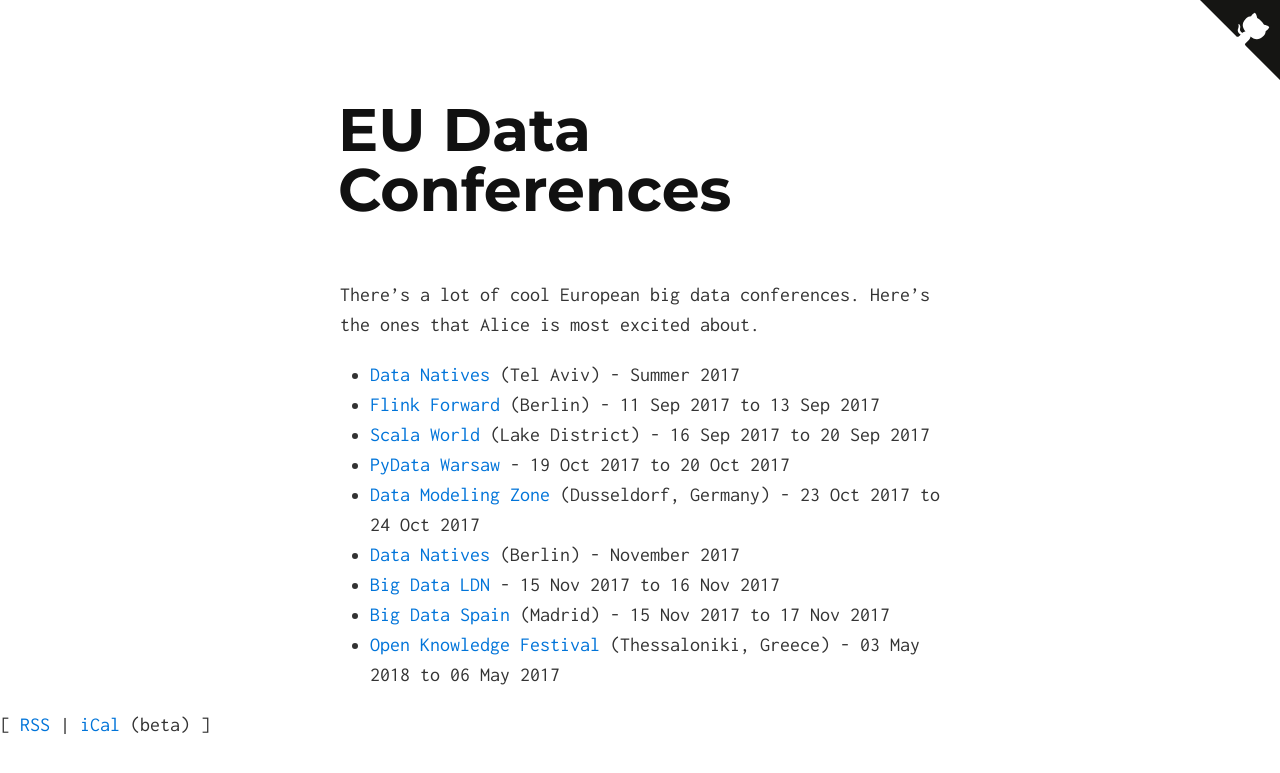
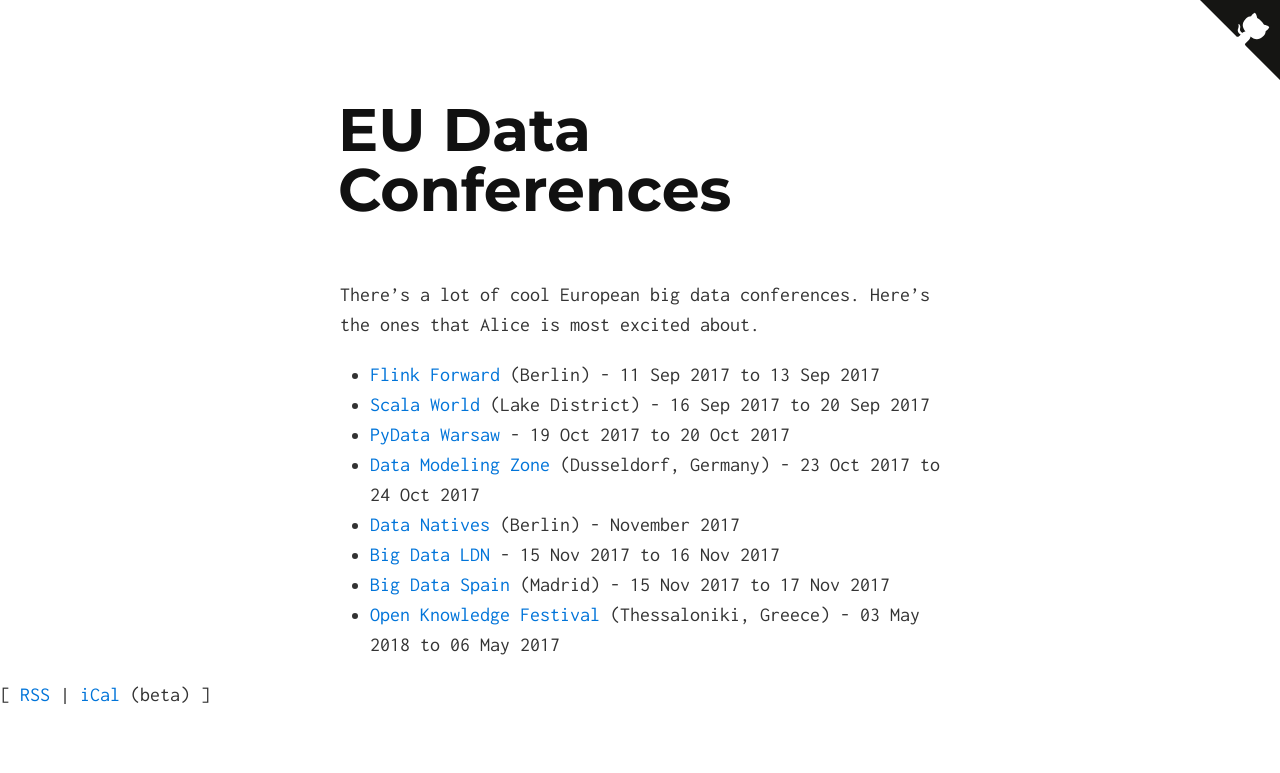
Before and after one commit to eudataconf/eudataconf, a Jekyll site: the page built from index.md, in a window 1280 px wide. Shown: the top 773 px of the page. Built offline with Jekyll 4.4.1, drawn with Linux system fonts in a browser that asks for light colours.

Commit message:
remove old events

```diff
--- a/_data/conferences.yml
+++ b/_data/conferences.yml
@@ -1,8 +1,3 @@
-- name: Data Natives
-  location: Tel Aviv
-  roughdate: Summer 2017
-  uri: http://telaviv.datanatives.io/
-  uid: 10
 - name: Flink Forward
   location: Berlin
   roughdate: 11-13 September 2017
```
